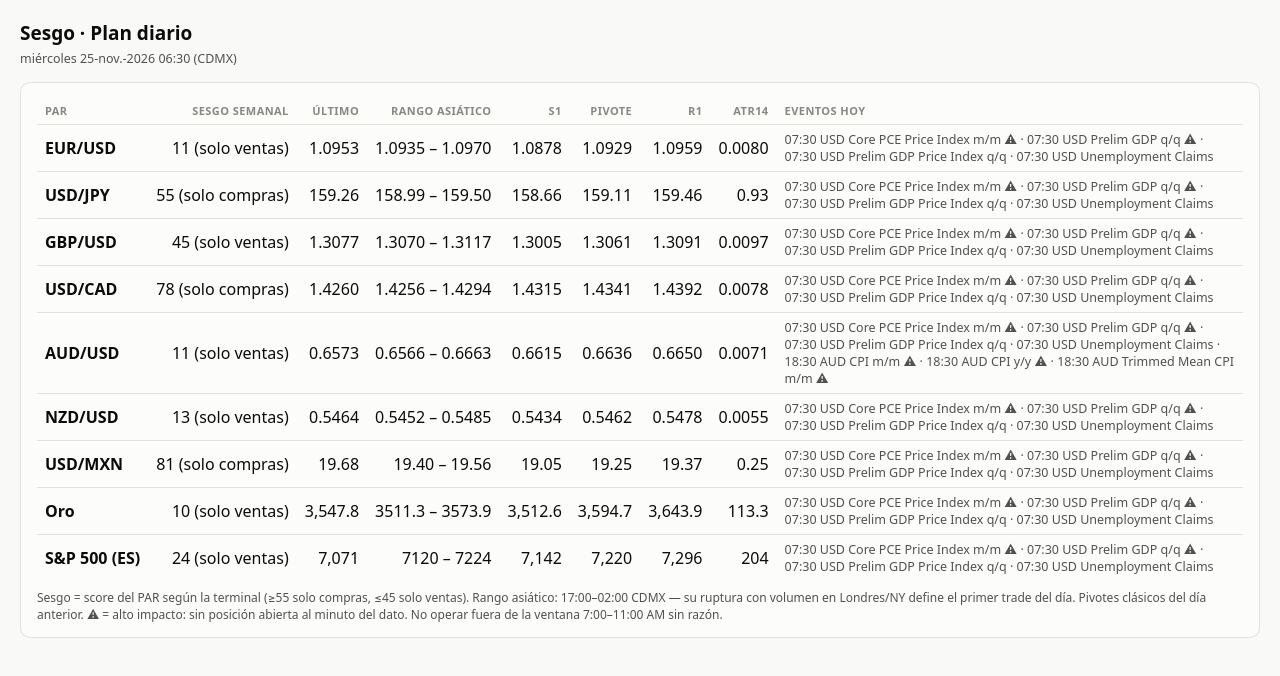
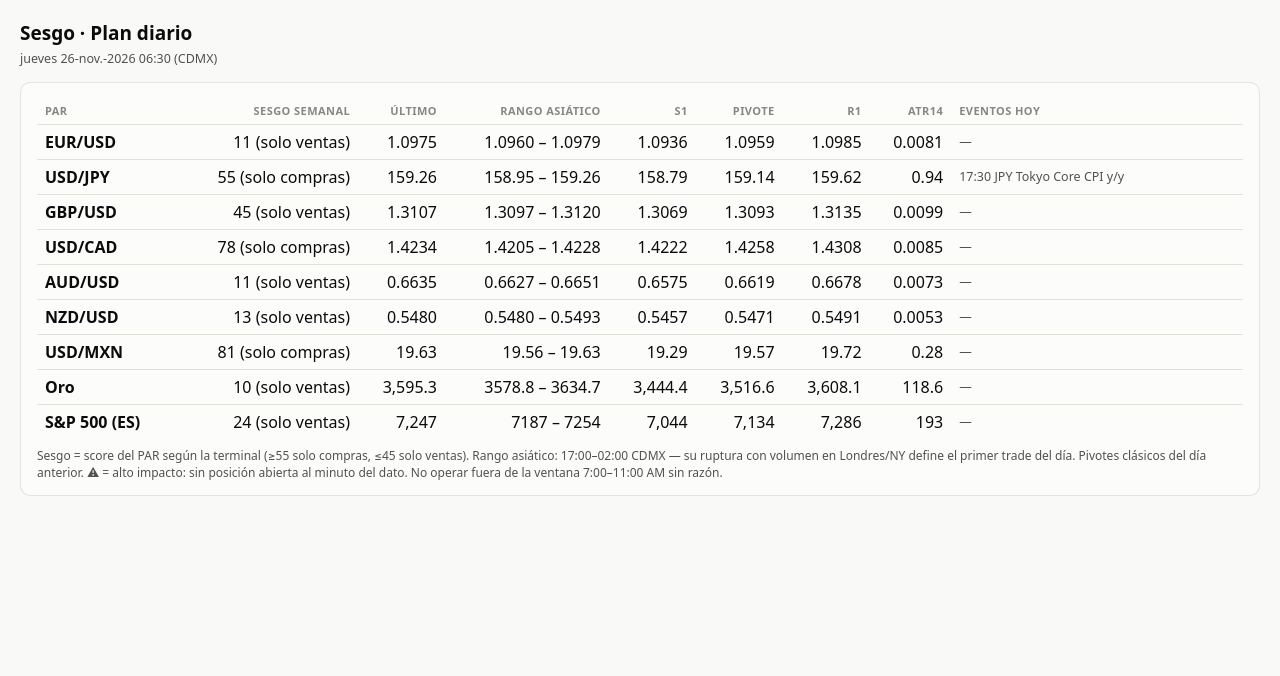
Before and after one commit to defoe-ui/sesgo-dashboard, a plain HTML site: page plan.html in a window 1280 px wide. Drawn offline with Linux system fonts and the light colour scheme.

Commit message:
auto-publicacion

```diff
--- a/plan.html
+++ b/plan.html
@@ -28,27 +28,27 @@ td.ev{text-align:left;white-space:normal;min-width:220px;color:var(--ink2);font-
 .leyenda{font-size:12px;color:var(--ink2);margin-top:8px}
 </style>
 <h1>Sesgo · Plan diario</h1>
-<div class="sub">miércoles 25-nov.-2026 06:30 (CDMX)</div>
+<div class="sub">jueves 26-nov.-2026 06:30 (CDMX)</div>
 <div class="card"><table>
 <tr><th>Par</th><th>Sesgo semanal</th><th>Último</th><th>Rango asiático</th>
-<th>S1</th><th>Pivote</th><th>R1</th><th>ATR14</th><th>Eventos hoy</th></tr><tr><td class='act'>EUR/USD</td><td>11 (solo ventas)</td><td>1.0953</td><td>1.0935 – 1.0970</td>
-    <td>1.0878</td><td>1.0929</td><td>1.0959</td><td>0.0080</td><td class='ev'>07:30 USD Core PCE Price Index m/m ⚠ · 07:30 USD Prelim GDP q/q ⚠ · 07:30 USD Prelim GDP Price Index q/q · 07:30 USD Unemployment Claims</td></tr>
-<tr><td class='act'>USD/JPY</td><td>55 (solo compras)</td><td>159.26</td><td>158.99 – 159.50</td>
-    <td>158.66</td><td>159.11</td><td>159.46</td><td>0.93</td><td class='ev'>07:30 USD Core PCE Price Index m/m ⚠ · 07:30 USD Prelim GDP q/q ⚠ · 07:30 USD Prelim GDP Price Index q/q · 07:30 USD Unemployment Claims</td></tr>
-<tr><td class='act'>GBP/USD</td><td>45 (solo ventas)</td><td>1.3077</td><td>1.3070 – 1.3117</td>
-    <td>1.3005</td><td>1.3061</td><td>1.3091</td><td>0.0097</td><td class='ev'>07:30 USD Core PCE Price Index m/m ⚠ · 07:30 USD Prelim GDP q/q ⚠ · 07:30 USD Prelim GDP Price Index q/q · 07:30 USD Unemployment Claims</td></tr>
-<tr><td class='act'>USD/CAD</td><td>78 (solo compras)</td><td>1.4260</td><td>1.4256 – 1.4294</td>
-    <td>1.4315</td><td>1.4341</td><td>1.4392</td><td>0.0078</td><td class='ev'>07:30 USD Core PCE Price Index m/m ⚠ · 07:30 USD Prelim GDP q/q ⚠ · 07:30 USD Prelim GDP Price Index q/q · 07:30 USD Unemployment Claims</td></tr>
-<tr><td class='act'>AUD/USD</td><td>11 (solo ventas)</td><td>0.6573</td><td>0.6566 – 0.6663</td>
-    <td>0.6615</td><td>0.6636</td><td>0.6650</td><td>0.0071</td><td class='ev'>07:30 USD Core PCE Price Index m/m ⚠ · 07:30 USD Prelim GDP q/q ⚠ · 07:30 USD Prelim GDP Price Index q/q · 07:30 USD Unemployment Claims · 18:30 AUD CPI m/m ⚠ · 18:30 AUD CPI y/y ⚠ · 18:30 AUD Trimmed Mean CPI m/m ⚠</td></tr>
-<tr><td class='act'>NZD/USD</td><td>13 (solo ventas)</td><td>0.5464</td><td>0.5452 – 0.5485</td>
-    <td>0.5434</td><td>0.5462</td><td>0.5478</td><td>0.0055</td><td class='ev'>07:30 USD Core PCE Price Index m/m ⚠ · 07:30 USD Prelim GDP q/q ⚠ · 07:30 USD Prelim GDP Price Index q/q · 07:30 USD Unemployment Claims</td></tr>
-<tr><td class='act'>USD/MXN</td><td>81 (solo compras)</td><td>19.68</td><td>19.40 – 19.56</td>
-    <td>19.05</td><td>19.25</td><td>19.37</td><td>0.25</td><td class='ev'>07:30 USD Core PCE Price Index m/m ⚠ · 07:30 USD Prelim GDP q/q ⚠ · 07:30 USD Prelim GDP Price Index q/q · 07:30 USD Unemployment Claims</td></tr>
-<tr><td class='act'>Oro</td><td>10 (solo ventas)</td><td>3,547.8</td><td>3511.3 – 3573.9</td>
-    <td>3,512.6</td><td>3,594.7</td><td>3,643.9</td><td>113.3</td><td class='ev'>07:30 USD Core PCE Price Index m/m ⚠ · 07:30 USD Prelim GDP q/q ⚠ · 07:30 USD Prelim GDP Price Index q/q · 07:30 USD Unemployment Claims</td></tr>
-<tr><td class='act'>S&P 500 (ES)</td><td>24 (solo ventas)</td><td>7,071</td><td>7120 – 7224</td>
-    <td>7,142</td><td>7,220</td><td>7,296</td><td>204</td><td class='ev'>07:30 USD Core PCE Price Index m/m ⚠ · 07:30 USD Prelim GDP q/q ⚠ · 07:30 USD Prelim GDP Price Index q/q · 07:30 USD Unemployment Claims</td></tr></table>
+<th>S1</th><th>Pivote</th><th>R1</th><th>ATR14</th><th>Eventos hoy</th></tr><tr><td class='act'>EUR/USD</td><td>11 (solo ventas)</td><td>1.0975</td><td>1.0960 – 1.0979</td>
+    <td>1.0936</td><td>1.0959</td><td>1.0985</td><td>0.0081</td><td class='ev'>—</td></tr>
+<tr><td class='act'>USD/JPY</td><td>55 (solo compras)</td><td>159.26</td><td>158.95 – 159.26</td>
+    <td>158.79</td><td>159.14</td><td>159.62</td><td>0.94</td><td class='ev'>17:30 JPY Tokyo Core CPI y/y</td></tr>
+<tr><td class='act'>GBP/USD</td><td>45 (solo ventas)</td><td>1.3107</td><td>1.3097 – 1.3120</td>
+    <td>1.3069</td><td>1.3093</td><td>1.3135</td><td>0.0099</td><td class='ev'>—</td></tr>
+<tr><td class='act'>USD/CAD</td><td>78 (solo compras)</td><td>1.4234</td><td>1.4205 – 1.4228</td>
+    <td>1.4222</td><td>1.4258</td><td>1.4308</td><td>0.0085</td><td class='ev'>—</td></tr>
+<tr><td class='act'>AUD/USD</td><td>11 (solo ventas)</td><td>0.6635</td><td>0.6627 – 0.6651</td>
+    <td>0.6575</td><td>0.6619</td><td>0.6678</td><td>0.0073</td><td class='ev'>—</td></tr>
+<tr><td class='act'>NZD/USD</td><td>13 (solo ventas)</td><td>0.5480</td><td>0.5480 – 0.5493</td>
+    <td>0.5457</td><td>0.5471</td><td>0.5491</td><td>0.0053</td><td class='ev'>—</td></tr>
+<tr><td class='act'>USD/MXN</td><td>81 (solo compras)</td><td>19.63</td><td>19.56 – 19.63</td>
+    <td>19.29</td><td>19.57</td><td>19.72</td><td>0.28</td><td class='ev'>—</td></tr>
+<tr><td class='act'>Oro</td><td>10 (solo ventas)</td><td>3,595.3</td><td>3578.8 – 3634.7</td>
+    <td>3,444.4</td><td>3,516.6</td><td>3,608.1</td><td>118.6</td><td class='ev'>—</td></tr>
+<tr><td class='act'>S&P 500 (ES)</td><td>24 (solo ventas)</td><td>7,247</td><td>7187 – 7254</td>
+    <td>7,044</td><td>7,134</td><td>7,286</td><td>193</td><td class='ev'>—</td></tr></table>
 <div class="leyenda">Sesgo = score del PAR según la terminal (&ge;55 solo compras,
 &le;45 solo ventas). Rango asiático: 17:00–02:00 CDMX — su ruptura con volumen en
 Londres/NY define el primer trade del día. Pivotes clásicos del día anterior.
```
